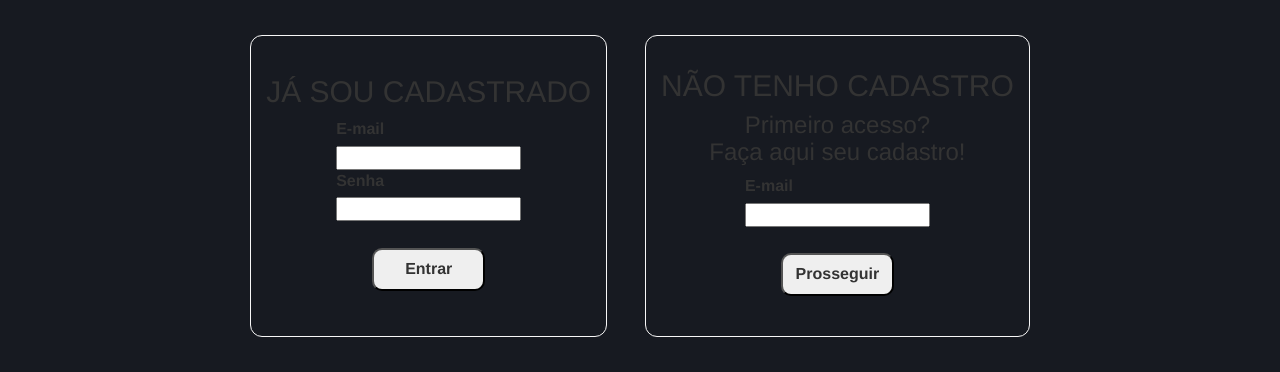
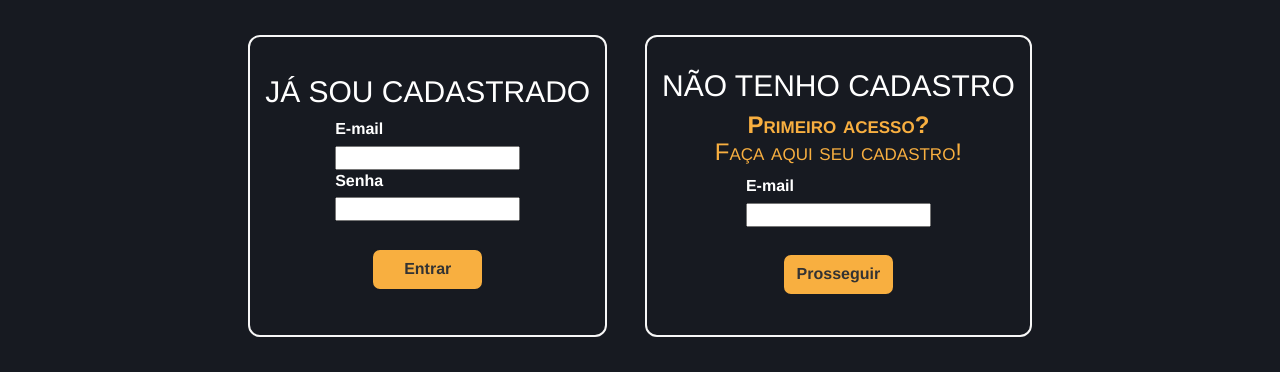
Before and after one commit to Reyouse/Geral, a plain HTML site: page frontEnd/src/HTML/telaAutenticacao.html in a window 1280 px wide. Shown: the part 259-631 px from the top of the page. Drawn offline with nearby package versions, Linux system fonts and the light colour scheme.

Commit message:
Alterações nos textos da página

```diff
--- a/frontEnd/src/CSS/telaAutenticacao.css
+++ b/frontEnd/src/CSS/telaAutenticacao.css
@@ -21,6 +21,13 @@ main{
 }
 
 /* Corpo */
+h2, label{
+    color: #FFFFFF;
+}
+h3{
+    color: #F8AF40;
+    font-variant: small-caps;
+}
 .conteudoValidacao{
     display: flex;
     flex-direction: row;
@@ -33,7 +40,7 @@ label, button{
     font-size: medium;
 }
 .ehCadastrado, .naoEhCadastrado{
-    border: 1px solid #f7f7f7;
+    border: 2px solid #f7f7f7;
     padding: 15px;
     border-radius: 12px;
     display: flex;
@@ -50,10 +57,15 @@ label, button{
     margin-bottom: 0.7cm;
 }
 button{
+    border: 2px solid #171A21;
     padding: 8px;
-    border-radius: 10px;
+    border-radius: 9px;
     width: 3cm;
     font-weight: bold;
+    background-color: #F8AF40;
+}
+button:hover{
+    border-color: #FFFFFF;
 }
 
 /* Rodapé */
--- a/frontEnd/src/HTML/telaAutenticacao.html
+++ b/frontEnd/src/HTML/telaAutenticacao.html
@@ -31,7 +31,7 @@
 
                 <div class="col-6 naoEhCadastrado">
                     <h2>NÃO TENHO CADASTRO</h2>
-                    <h3>Primeiro acesso?<br>Faça aqui seu cadastro!</h3>
+                    <h3><b>Primeiro acesso?</b><br>Faça aqui seu cadastro!</h3>
                     <div class="camposValidacao">
                         <label for="novoEmail">E-mail</label><br>
                     <input type="text" name="novoEmail"><br>
```
